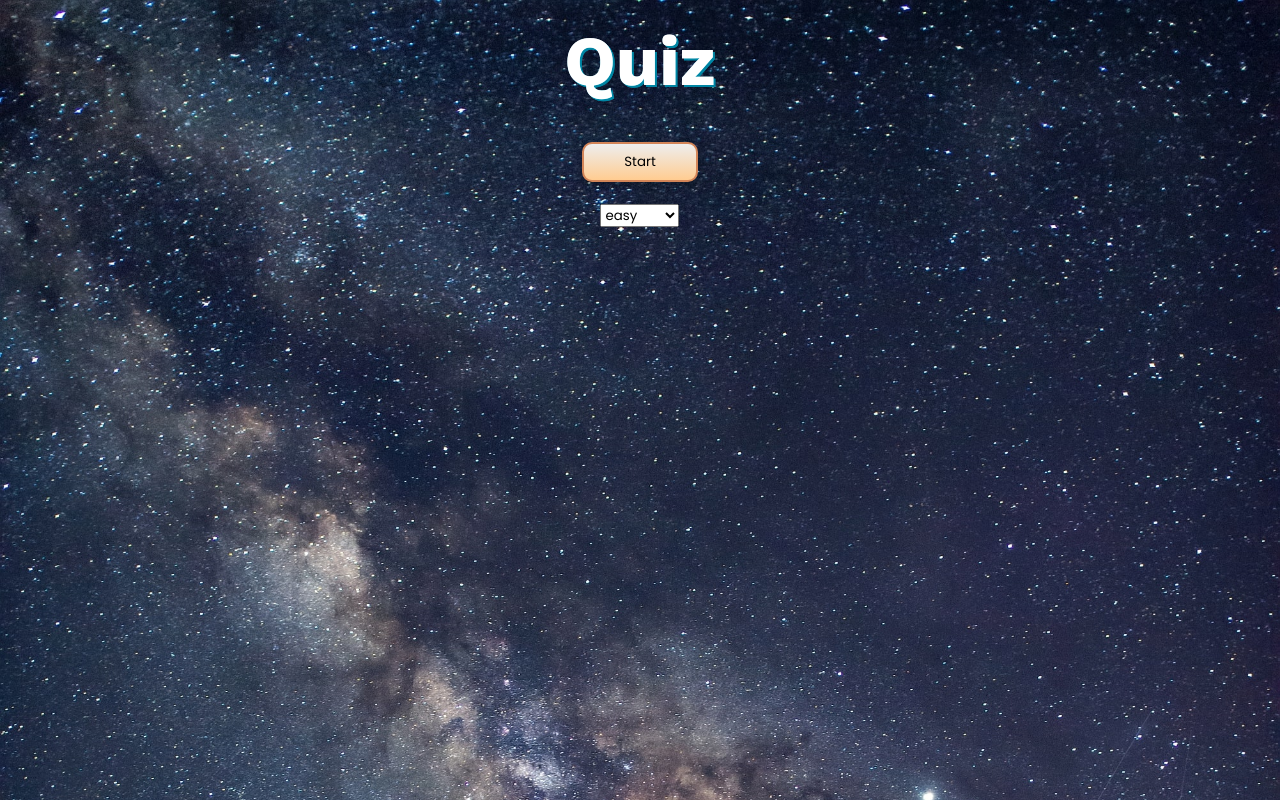
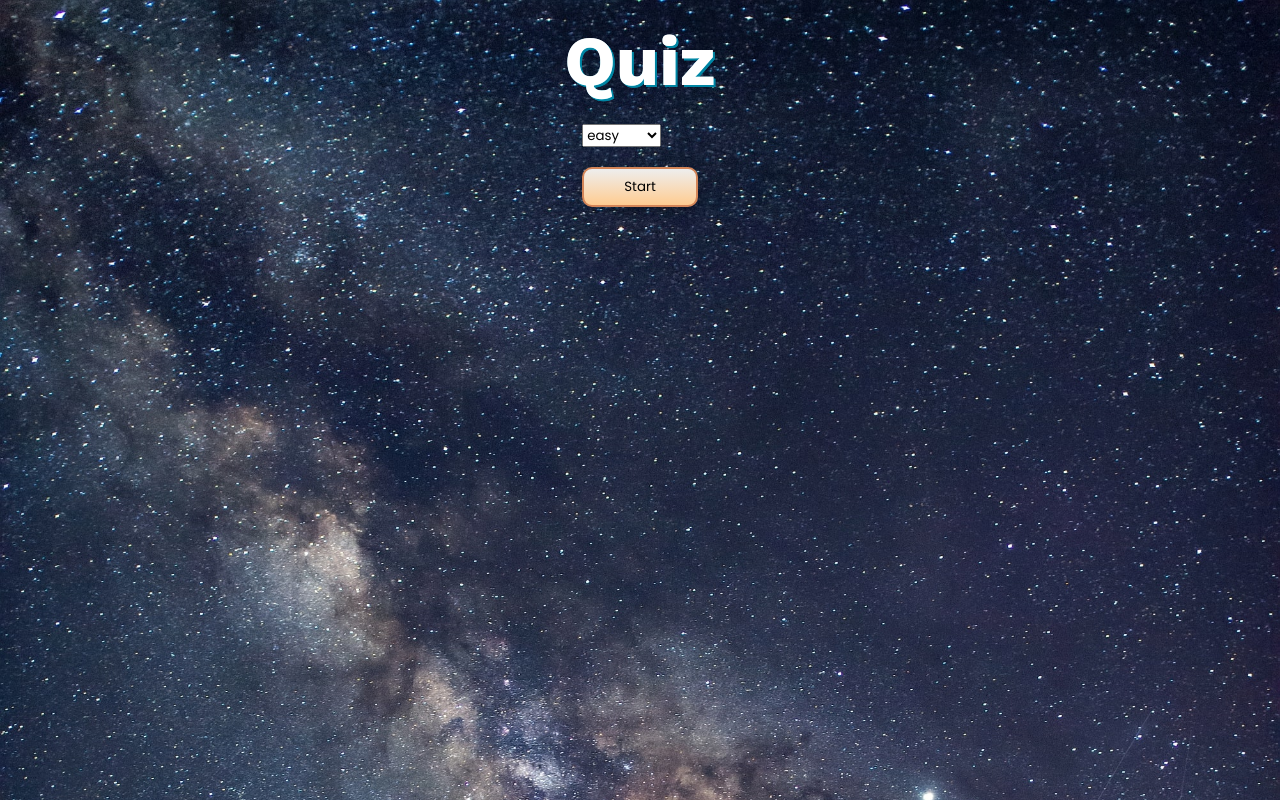
Before and after one commit to aditiohri/quiz-ts-app, a React (Create React App) app: page / in a window 1280 px wide. Built offline with nearby package versions, Linux system fonts and the light colour scheme.

Commit message:
user can now update difficulty and compile errors are gone

```diff
--- a/src/App.tsx
+++ b/src/App.tsx
@@ -21,10 +21,25 @@ export const App = () => {
   const [score, setScore] = useState(0);
   const [gameOver, setGameOver] = useState(true);
 
-  const setQuizDifficulty = (e: React.ChangeEvent<HTMLSelectElement>) =>{
-    const level: Difficulty = e.currentTarget.value;
+  const setQuizDifficulty = (e: React.ChangeEvent<HTMLSelectElement>) => {
+    let level: Difficulty;
+    const value: string = e.currentTarget.value;
+    switch (value) {
+      case Difficulty.EASY:
+        level = Difficulty.EASY;
+        break;
+      case Difficulty.HARD:
+        level = Difficulty.HARD;
+        break;
+      case Difficulty.MEDIUM:
+        level = Difficulty.MEDIUM;
+        break;
+      default:
+        level = Difficulty.EASY;
+    }
     setDifficulty(level);
-}
+  };
+
   const startTrivia = async () => {
     setLoading(true);
     setGameOver(false);
@@ -72,14 +87,22 @@ export const App = () => {
       <GlobalStyle />
       <h1>Quiz </h1>
       {gameOver || userAnswers.length === TOTAL_QUESTIONS ? (
-        <>
-          <button className="start" onClick={startTrivia}>
+        <form onSubmit={startTrivia}>
+          <DropdownInput
+            setQuizDifficulty={setQuizDifficulty}
+            difficulty={difficulty}
+          />
+          <button type="submit" className="start">
             Start
           </button>
-          <DropdownInput setQuizDifficulty={setQuizDifficulty}/>
+        </form>
+      ) : null}
+      {!gameOver ? (
+        <>
+          <p className="score">Score: {score}</p>
+          <p>Difficulty: {difficulty}</p>
         </>
       ) : null}
-      {!gameOver ? <p className="score">Score: {score}</p> : null}
       {loading && <p>Loading Questions ... </p>}
       {!loading && !gameOver && (
         <QuestionCard
```
